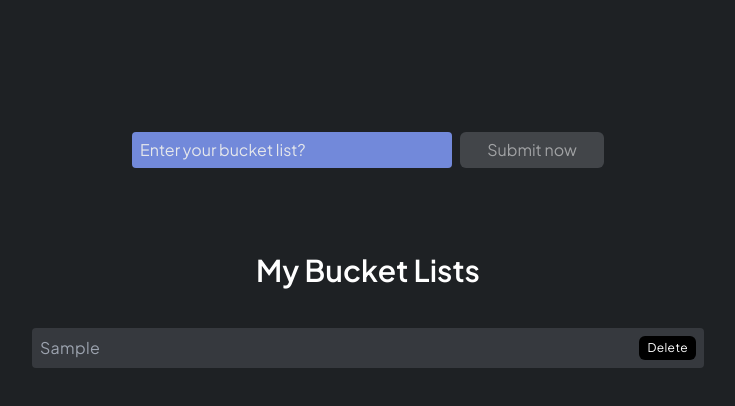
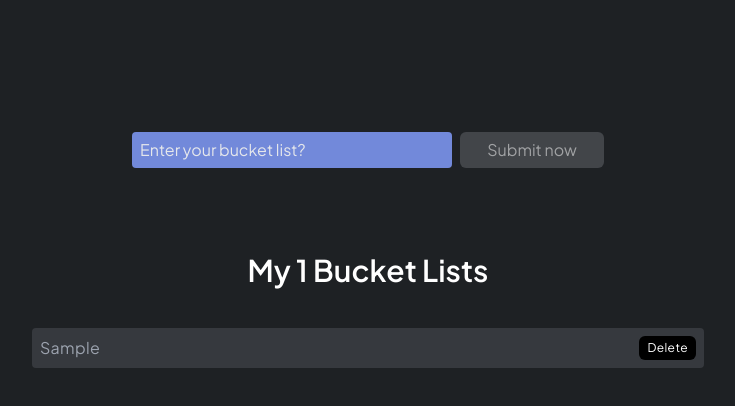
Before and after one commit to mshajid/cyberdude-challenges, a React (Vite) app in the folder javascript/03-react-js/07-my-bucket-lists/: page / in a window 1280 px wide. Both pictures are taken after typing "Sample" into the empty fields and a click on the button "Submit now". Shown: the top 406 px of the page, without its empty margins (272-1007 px from the left). Built offline with nearby package versions, Linux system fonts and the light colour scheme.

Commit message:
feat: conditionally rendering based on the value length

```diff
--- a/javascript/03-react-js/07-my-bucket-lists/src/Components/MainForm.jsx
+++ b/javascript/03-react-js/07-my-bucket-lists/src/Components/MainForm.jsx
@@ -44,8 +44,6 @@ const MainForm = () => {
     );
   });
 
-  console.log(errors);
-
   return (
     <>
       <div className="max-w-2xl mx-auto">
@@ -75,13 +73,22 @@ const MainForm = () => {
           </div>
         )}
         <div>
-          <h2 className="text-3xl text-center mt-20 mb-10 font-semibold text-white">
-            My Bucket Lists
-          </h2>
+          {value.length > 0 ? (
+            <h2 className="text-3xl text-center mt-20 mb-10 font-semibold text-white">
+              My {value.length} Bucket Lists
+            </h2>
+          ) : (
+            <h2 className="text-3xl text-center mt-20 mb-10 font-semibold text-white">
+              My Bucket Lists
+            </h2>
+          )}
+
           {value.length > 0 ? (
             <ul>{finalOutput}</ul>
           ) : (
-            <p className="text-2xl bg-[#424549] h-56 flex items-center justify-center rounded-md font-medium text-white">No Bucket Lists Added Yet 😭</p>
+            <p className="text-2xl bg-[#424549] h-56 flex items-center justify-center rounded-md font-medium text-white">
+              No Bucket Lists Added Yet 😭
+            </p>
           )}
         </div>
       </div>
```
